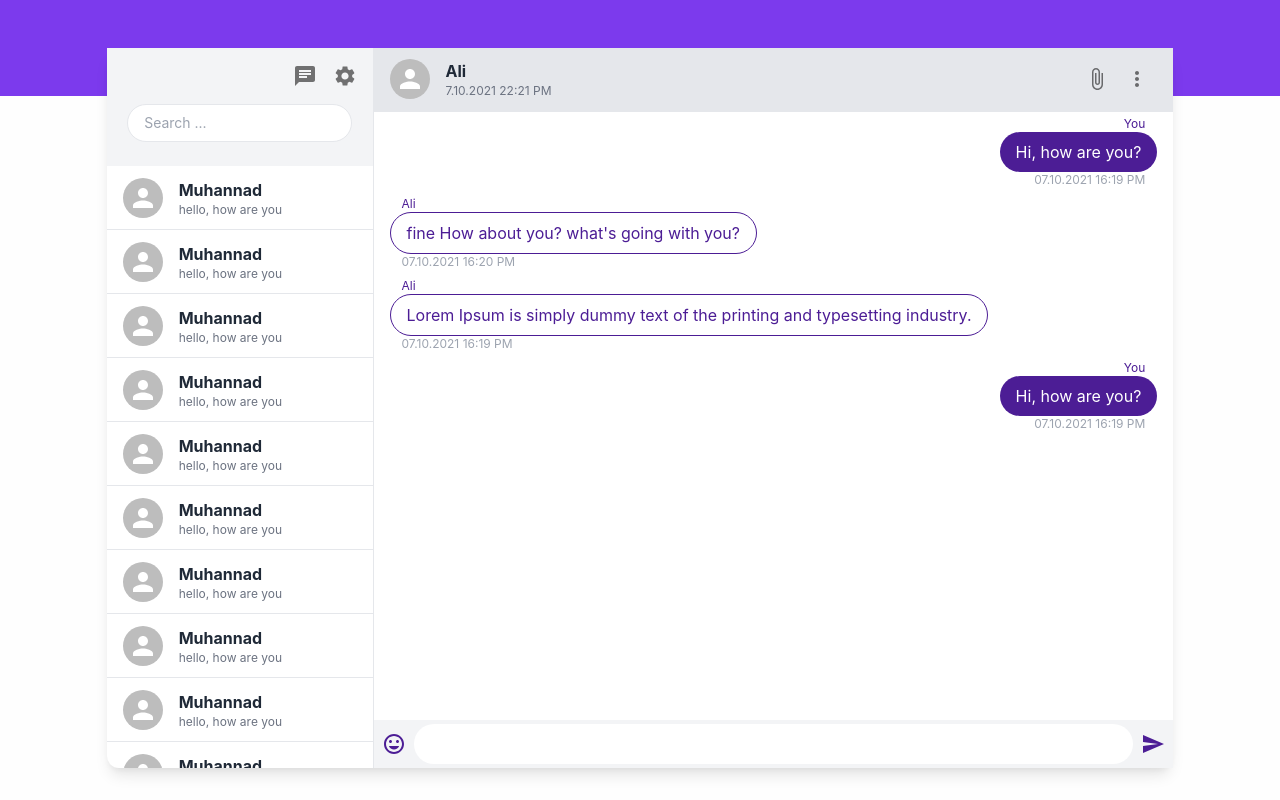
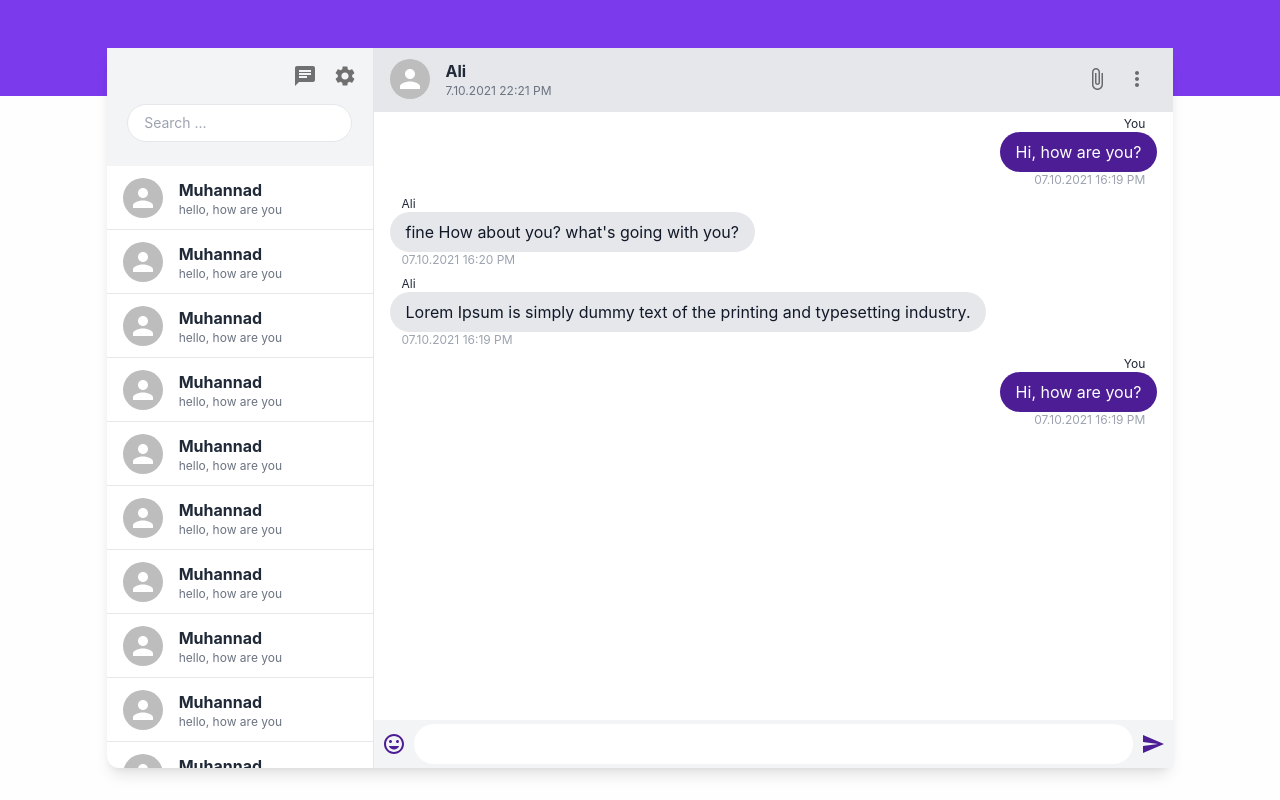
Before and after one commit to muhannad35990/MERN-Stack-Chat, a React (Create React App) app: page / in a window 1280 px wide. Built offline with nearby package versions, Linux system fonts and the light colour scheme.

Commit message:
fix colors

```diff
--- a/src/App.tsx
+++ b/src/App.tsx
@@ -6,7 +6,7 @@ import Main from "./pages/Main";
 function App() {
   return (
     <div className="bg-gray-100  w-full flex justify-center">
-      <div className="m-0 bg-purple-600 h-24 w-full"></div>
+      <div className="m-0 bg-purple-600  h-24 w-full"></div>
       <Main />
     </div>
   );
--- a/src/components/SingleMessage.tsx
+++ b/src/components/SingleMessage.tsx
@@ -12,15 +12,13 @@ const SingleMessage: FC<Iprops> = ({ sender, message, date, isReceived }) => {
         isReceived ? "items-start" : "items-end"
       } justify-center flex-col max-w-60% mx-4 my-1`}
     >
-      <h4
-        className={`${isReceived ? "ml-3" : "mr-3"}  p-0 m-0 text-purple-900 `}
-      >
+      <h4 className={`${isReceived ? "ml-3" : "mr-3"}  p-0 m-0 text-gray-800 `}>
         {isReceived ? sender : "You"}
       </h4>
       <h1
         className={`rounded-full text-base ${
           isReceived
-            ? "bg-white text-purple-900 border border-purple-900"
+            ? "bg-white text-gray-900   bg-gray-200"
             : "bg-purple-900 text-white"
         }  py-2 px-4 text-sm`}
       >
--- a/src/index.css
+++ b/src/index.css
@@ -10,7 +10,17 @@ body {
   -moz-osx-font-smoothing: grayscale;
   background-color: #fefefe;
 }
-
+*::-webkit-scrollbar {
+  width: 12px;
+}
+*::-webkit-scrollbar-track {
+  background: white;
+}
+*::-webkit-scrollbar-thumb {
+  background-color: purple;
+  border-radius: 20px;
+  border: 3px solid white;
+}
 code {
   font-family: source-code-pro, Menlo, Monaco, Consolas, "Courier New",
     monospace;
```
